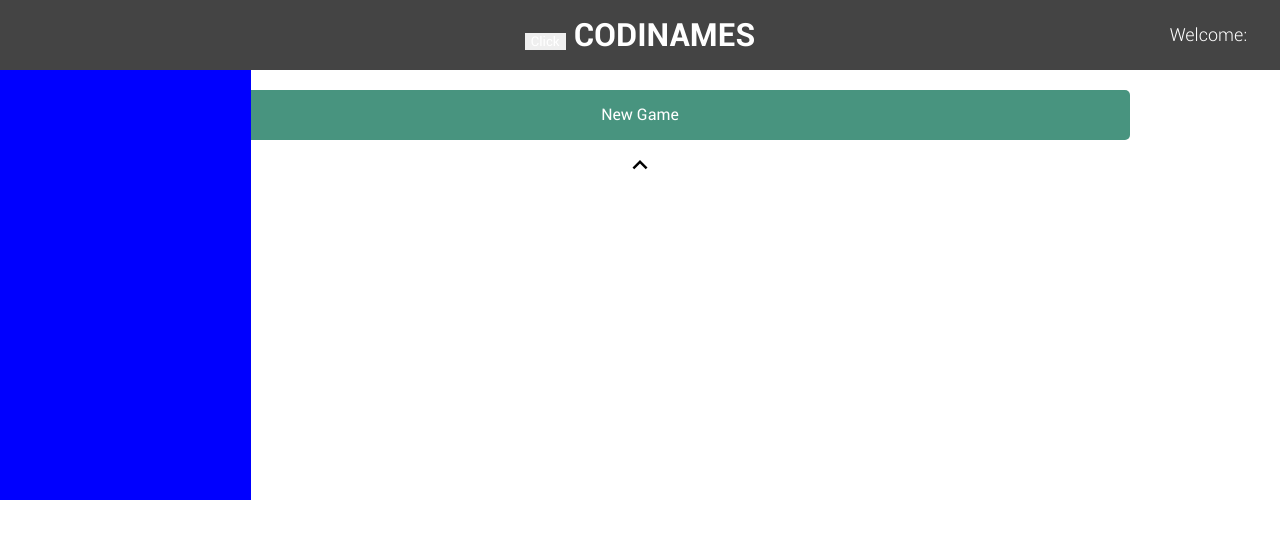
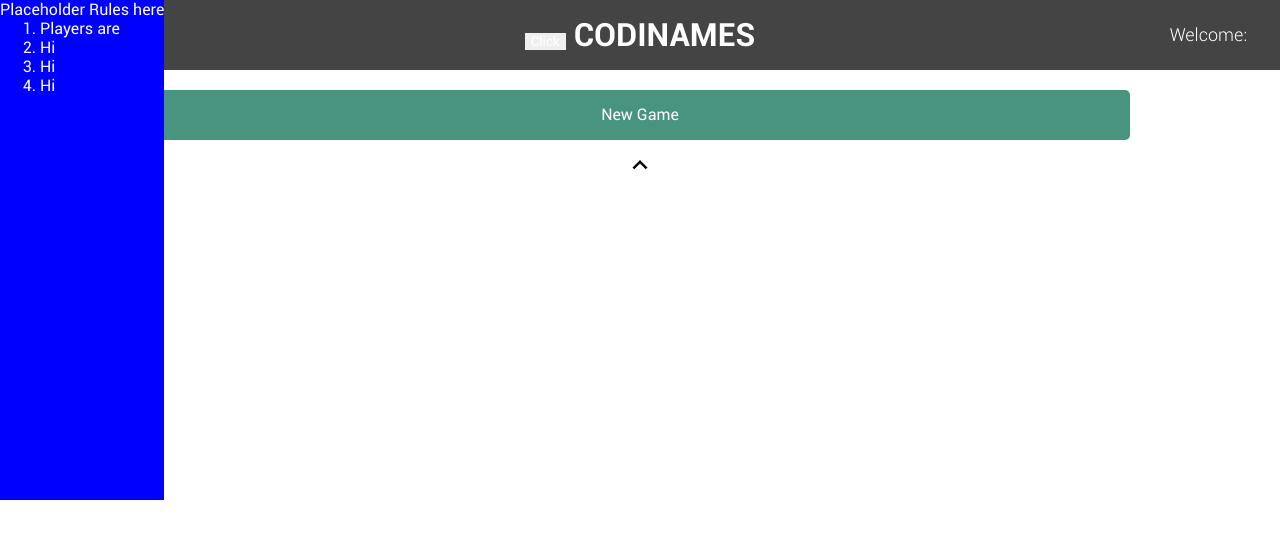
Before and after one commit to edvardukas/CodiNames, a plain HTML site: page public/index.html in a window 1280 px wide. Both pictures are taken after a click on the button "Click". Drawn offline with nearby package versions, Linux system fonts and the light colour scheme; no server answers.

Commit message:
Added finished rule animation

```diff
--- a/public/home.css
+++ b/public/home.css
@@ -174,6 +174,7 @@ section > div:hover {
     font-size: 20px;
 }
 #rules{
+    z-index: 4;
     position: fixed;
     height: 500px;
     top: -100%;
--- a/public/home.js
+++ b/public/home.js
@@ -117,7 +117,14 @@ $("form").submit(function(event) {
     return false
 })
 
-
+var isVisible = false;
 $("#rulesButton").click(function(){
-    $("#rules").css("top", 0);
+    if (isVisible == false){
+        $("#rules").css("top", 0);
+        isVisible = true;
+    }
+    else{
+        $("#rules").css("top", "-100%")
+        isVisible = false;
+    }
 });
--- a/public/index.html
+++ b/public/index.html
@@ -39,11 +39,12 @@
 </form>
 <div id="rules">
     Placeholder Rules here
-    1.
-    2.
-    3.
-    4.
-    5.
+    <ol>
+        <li>Players are </li>
+        <li>Hi</li>
+        <li>Hi</li>
+        <li>Hi</li>
+    </ol>
 </div>
 <script src="home.js"></script>
 </body>
```
